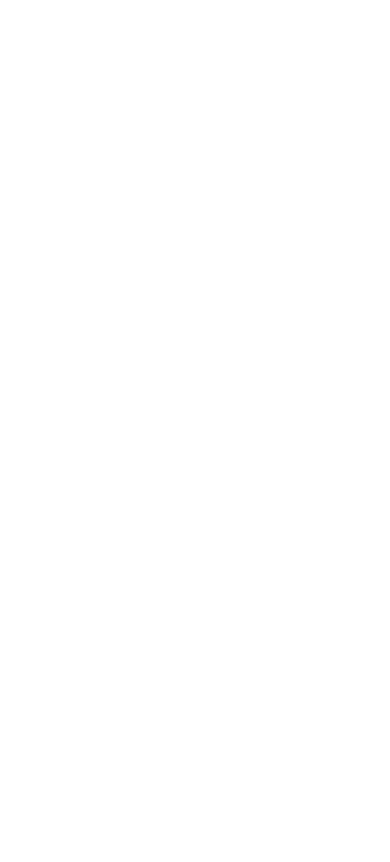
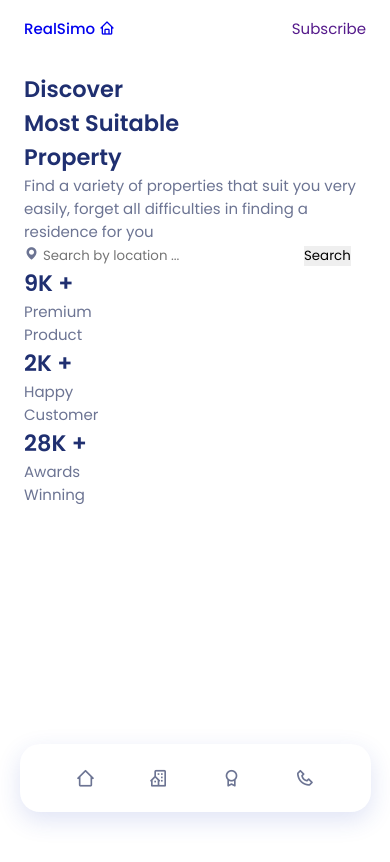
Before and after one commit to mrkasri/responsive-real-state-website, a plain HTML site: page index.html in a window 390 px wide. Drawn offline with nearby package versions, Linux system fonts and the light colour scheme.

Commit message:
add home section

```diff
--- a/css/styles.css
+++ b/css/styles.css
@@ -123,16 +123,16 @@ button {
   padding: 4.5rem 0 2rem;
 }
 
-.section__title {
+.section_title {
   font-size: var(--h2-font-size);
   margin-bottom: 1rem;
 }
 
-.section__title span {
+.section_title span {
   color: var(--second-color);
 }
 
-.section__subtitle {
+.section_subtitle {
   display: block;
   font-size: var(--small-font-size);
   color: var(--second-color);
@@ -144,6 +144,79 @@ button {
 
 /*=============== HEADER & NAV ===============*/
 
+.header{
+  position: fixed;
+  top: 0;
+  left:0;
+  width: 100%;
+  background-color: transparent;
+  z-index: var(--z-fixed);
+  transition: .4s;
+}
+
+.nav{
+  height: var(--header-height);
+  display: flex;
+  justify-content: space-between;
+  align-items: center;
+}
+
+.nav_logo{
+  display: inline-flex;
+  align-items: center;
+  column-gap: .25rem;
+  font-weight: var(--font-medium);
+  transition: .3s;
+}
+
+.nav_logo i{
+  font-size: 1rem;
+}
+
+.nav_logo:hover{
+  color: var(--first-color);
+
+}
+
+@media screen and (max-width:1023px) {
+  .nav_menu{
+    position: fixed;
+    bottom: 2rem;
+    background-color: var(--container-color);
+    box-shadow: 0 8px 24px hsla(228, 66%, 45%, .15);
+    width: 90%;
+    left: 0;
+    right: 0;
+    margin: 0 auto;
+    padding: 1rem 3rem;
+    border-radius: 1.25rem;
+    transition: .4s;
+  }
+
+  .nav_list{
+    display: flex;
+    justify-content: space-between;
+    align-items: center;
+  }
+
+.nav_link{
+  color: var(--text-color);
+  display: flex;
+  padding: .5rem;
+  border-radius: 50%;
+
+}
+
+.nav_link i{
+  font-size: 1.25rem;
+
+}
+
+.nav_link span{
+  display: none;
+}
+
+}
 
 /* Change background header */
 
--- a/index.html
+++ b/index.html
@@ -8,19 +8,59 @@
         <link rel="shortcut icon" href="" type="image/x-icon">
 
         <!--=============== BOXICONS ===============-->
+<link href='https://unpkg.com/boxicons@2.1.2/css/boxicons.min.css' rel='stylesheet'>
 
 
         <!--=============== SWIPER CSS ===============-->
-        <link rel="stylesheet" href="">
+        <link rel="stylesheet" href="css/swiper-bundle.min.css">
 
         <!--=============== CSS ===============-->
-        <link rel="stylesheet" href="">
+        <link rel="stylesheet" href="css/styles.css">
 
         <title>Responsive real state website - Bedimcode</title>
     </head>
     <body>
         <!--==================== HEADER ====================-->
         <header class="header" id="header">
+            <nav class="nav container">
+                <a href="#" class="nav_logo"> RealSimo <i class='bx bx-home'></i></a>
+
+                <div class="nav_menu">
+                    <ul class="nav_list">
+                        <li class="nav_item">
+                            <a href="#" class="nav_link">
+                                <i class='bx bx-home-alt-2'></i>
+                                <span>Home</span>
+                            </a>
+                        </li>
+
+                        <li class="nav_item">
+                            <a href="#" class="nav_link">
+                                <i class='bx bx-building-house'></i>
+                                <span>Residences</span>
+                            </a>
+                        </li>
+                        <li class="nav_item">
+                            <a href="#" class="nav_link">
+                                <i class='bx bx-award'></i>
+                                <span>Value</span>
+                            </a>
+                        </li>
+                        <li class="nav_item">
+                            <a href="#" class="nav_link">
+                                <i class='bx bx-phone'></i>
+                                <span>Contact</span>
+                            </a>
+                        </li>
+                    </ul>
+                </div>
+
+                <a href="" class="button nav_button">
+                    Subscribe
+                </a>
+            </nav>
+
+
 
         </header>
 
@@ -28,7 +68,44 @@
         <main class="main">
             <!--==================== HOME ====================-->
             <section class="home section" id="home">
+                <div class="home_container container grid">
+                    <div class="home_data">
+                        <h1 class="home_title">
+                            Discover <br> Most Suitable <br> Property
+                        </h1>
+                        <p class="home_description">
+                            Find a variety of properties that suit you very easily,
+                            forget all difficulties in finding a residence for you
+                        </p>
+                        <form action="" class="home_search">
+                            <i class='bx bxs-map'></i>
+                            <input type="text" class="home_search_input" placeholder="Search by location ...">
 
+                            <button class="button">Search</button>
+                        </form>
+
+                        <div class="home_value">
+                            <div>
+                                <h1 class="home_value_number">
+                                    9K <span>+</span>
+                                </h1>
+                                <span class="home_value_description">Premium <br> Product</span>
+                            </div>
+                            <div>
+                                <h1 class="home_value_number">
+                                    2K <span>+</span>
+                                </h1>
+                                <span class="home_value_description">Happy <br> Customer</span>
+                            </div>
+                            <div>
+                                <h1 class="home_value_number">
+                                    28K <span>+</span>
+                                </h1>
+                                <span class="home_value_description">Awards <br> Winning</span>
+                            </div>
+                        </div>
+                    </div>
+                </div>
             </section>
 
             <!--==================== LOGOS ====================-->
@@ -67,12 +144,12 @@
 
 
         <!--=============== SCROLLREVEAL ===============-->
-        <script src=""></script>
+        <script src="js/scrollreveal.min.js"></script>
 
         <!--=============== SWIPER JS ===============-->
-        <script src=""></script>
+        <script src="js/swiper-bundle.min.js"></script>
 
         <!--=============== MAIN JS ===============-->
-        <script src=""></script>
+        <script src="js/main.js"></script>
     </body>
 </html>
```
